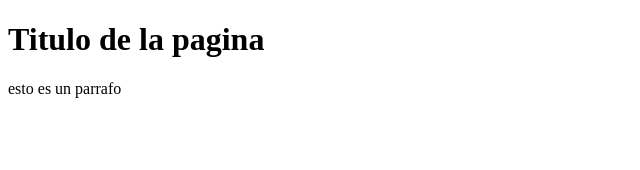
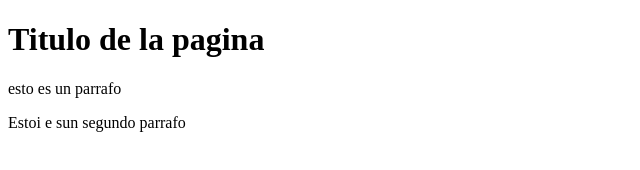
Before and after one commit to joaquinheliop/Proyecto-web-empresa-C, a plain HTML site: page index.html in a window 1280 px wide. Shown: the whole page, without its empty margins (0-640 px from the left). Drawn offline with Linux system fonts and the light colour scheme.

Commit message:
Agregando segundo parrafo

```diff
--- a/index.html
+++ b/index.html
@@ -9,5 +9,6 @@
 <body>
     <h1>Titulo de la pagina</h1>
     <p> esto es un parrafo</p>
+    <p>Estoi e sun segundo parrafo</p>
 </body>
 </html>
```
